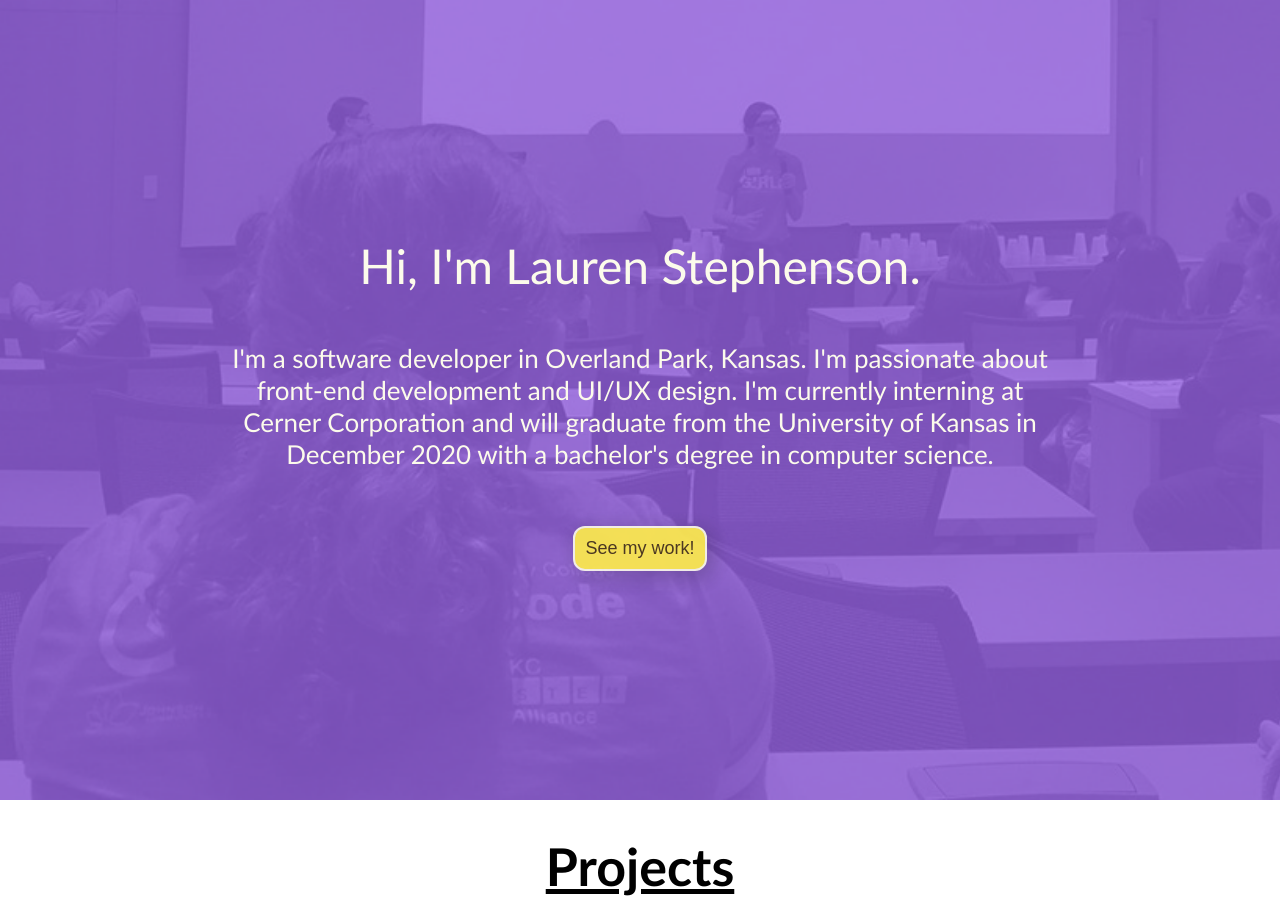
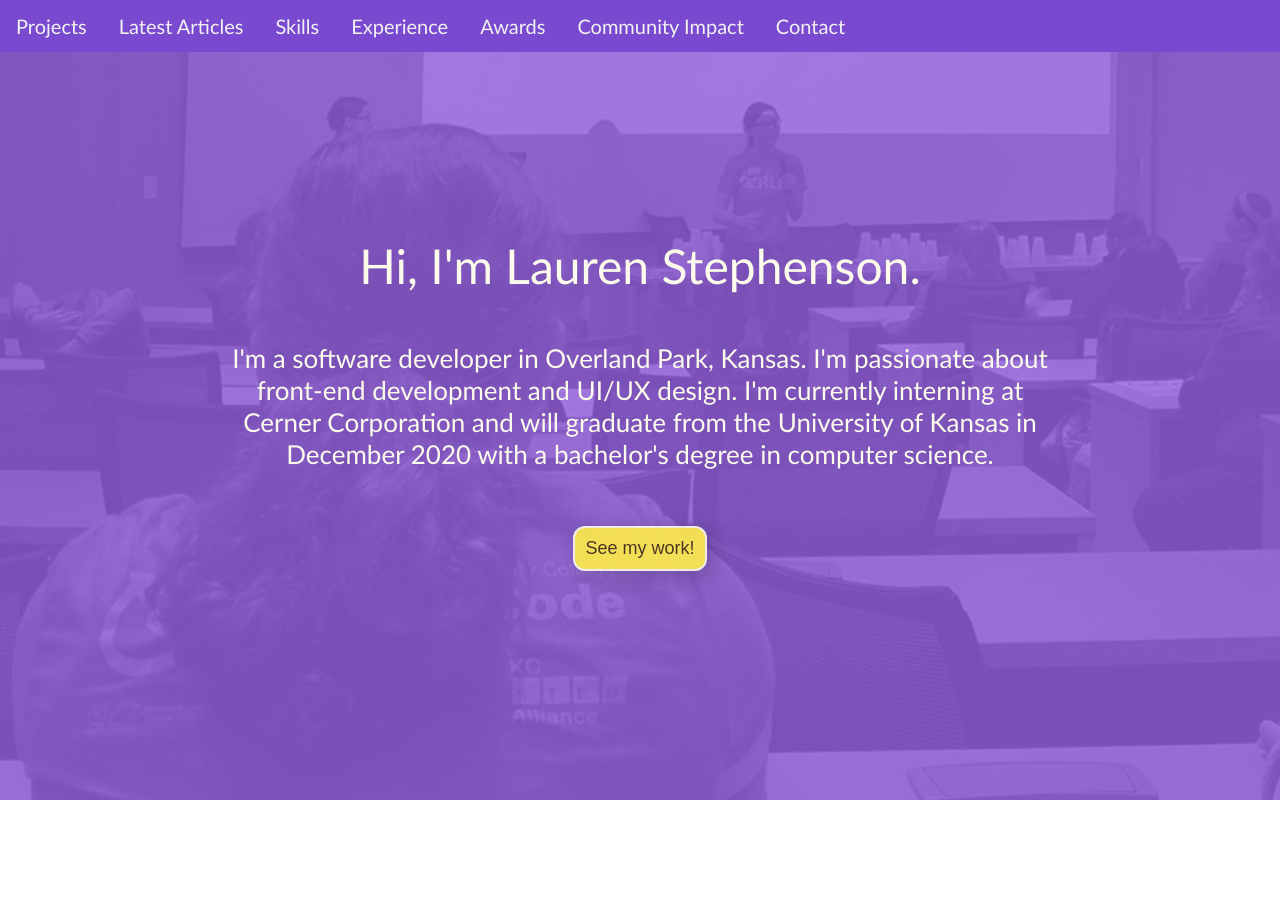
Before and after one commit to CompSciLauren/compscilauren.github.io, a React (Create React App) app: page / in a window 1280 px wide. Shown: the top 905 px of the page. Built offline with nearby package versions, Linux system fonts and the light colour scheme.

Commit message:
Add navbar

```diff
--- a/src/App.css
+++ b/src/App.css
@@ -12,6 +12,24 @@
   justify-content: center;
   font-size: calc(10px + 2vmin);
   color: #fcfbeb;
+}
+
+.NavBar {
+  position: fixed;
+  top: 0;
+  width: 100%;
+  background-color: #794acf;
+  z-index: 1;
+}
+
+.NavBar a {
+  float: left;
+  display: block;
+  color: #f2f2f2;
+  text-align: center;
+  padding: 14px 16px;
+  text-decoration: none;
+  font-size: 20px;
 }
 
 .Page-wrap {
@@ -52,6 +70,7 @@
   justify-content: center;
   font-size: calc(10px + 2vmin);
   background-color: #fff;
+  padding-bottom: 40px;
 }
 
 .Blog-section {
@@ -61,6 +80,7 @@
   justify-content: center;
   font-size: calc(10px + 2vmin);
   background-color: #f1f5f8;
+  padding-bottom: 40px;
 }
 
 .Skills-section {
@@ -70,6 +90,7 @@
   justify-content: center;
   font-size: calc(10px + 2vmin);
   background-color: #fff;
+  padding-bottom: 40px;
 }
 
 .Experience-section {
@@ -79,6 +100,7 @@
   justify-content: center;
   font-size: calc(10px + 2vmin);
   background-color: #f1f5f8;
+  padding-bottom: 40px;
 }
 
 .Awards-section {
@@ -88,6 +110,7 @@
   justify-content: center;
   font-size: calc(10px + 2vmin);
   background-color: #fff;
+  padding-bottom: 40px;
 }
 
 .Involvement-section {
@@ -97,6 +120,7 @@
   justify-content: center;
   font-size: calc(10px + 2vmin);
   background-color: #f1f5f8;
+  padding-bottom: 40px;
 }
 
 .triangle {
--- a/src/App.js
+++ b/src/App.js
@@ -37,6 +37,17 @@ function App() {
     <div className="App">
       <main id="main-content">
         <header className="App-header">
+          <div className="NavBar">
+            <a className="active" href="#portfolio-section">
+              Projects
+            </a>
+            <a href="#latest-articles">Latest Articles</a>
+            <a href="#skills">Skills</a>
+            <a href="#experience">Experience</a>
+            <a href="#awards">Awards</a>
+            <a href="#community-impact">Community Impact</a>
+            <a href="#contact">Contact</a>
+          </div>
           <div className="Page-wrap">
             <p className="Intro">Hi, I'm Lauren Stephenson.</p>
             <p>
@@ -121,7 +132,7 @@ function App() {
 
         <div className="Blog-section">
           <div className="Page-wrap">
-            <h1>Latest Articles</h1>
+            <h1 id="latest-articles">Latest Articles</h1>
             <BlogPost
               title="Recent Post Title 1"
               date="May 29th, 2020"
@@ -148,7 +159,7 @@ function App() {
 
         <div className="Skills-section">
           <div className="Page-wrap">
-            <h1>Skills</h1>
+            <h1 id="skills">Skills</h1>
             <Skillset
               title="JavaScript"
               skills={
@@ -256,7 +267,7 @@ function App() {
 
         <div className="Experience-section">
           <div className="Page-wrap">
-            <h1>Experience</h1>
+            <h1 id="experience">Experience</h1>
             <div className="experience-grid-container">
               <Experience
                 company="Cerner Corporation"
@@ -299,7 +310,7 @@ function App() {
 
         <div className="Awards-section">
           <div className="Page-wrap">
-            <h1>Awards</h1>
+            <h1 id="awards">Awards</h1>
             <div className="award-grid-container">
               <Award
                 title="3rd Place in Hackathon"
@@ -322,7 +333,7 @@ function App() {
 
         <div className="Involvement-section">
           <div className="Page-wrap">
-            <h1>Community Impact</h1>
+            <h1 id="community-impact">Community Impact</h1>
             <div className="involvement-container">
               <div className="involvement-item">
                 <img
@@ -417,7 +428,7 @@ function App() {
 
         <div className="Footer-section">
           <div className="triangle"></div>
-          <h1>Thanks!</h1>
+          <h1 id="contact">Thanks!</h1>
           <h2>Want to chat?</h2>
           <p>CompSciLauren@gmail.com</p>
           <div className="social-media-section">
--- a/src/index.css
+++ b/src/index.css
@@ -20,6 +20,7 @@ code {
 
 h1 {
   text-decoration: underline;
+  padding-top: 60px;
 }
 
 a {
```
